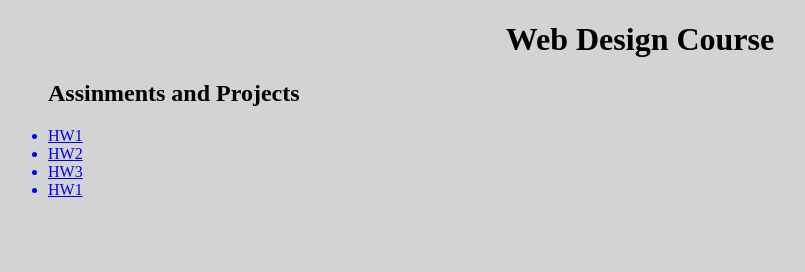
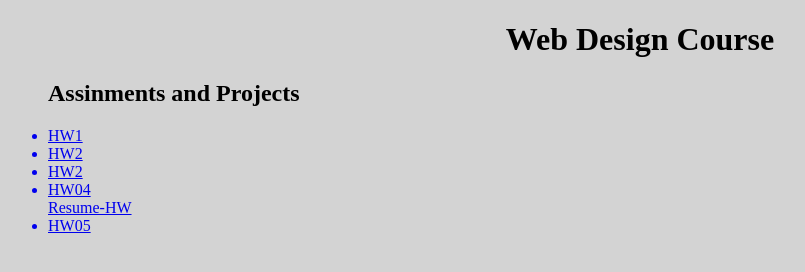
Before and after one commit to ayah89/CIS-1300-WebDesign, a plain HTML site: page index.html in a window 1280 px wide. Shown: the whole page, without its empty margins (0-805 px from the left). Drawn offline with Linux system fonts and the light colour scheme.

Commit message:
Update index.html

```diff
--- a/index.html
+++ b/index.html
@@ -19,9 +19,11 @@
       <h2>Assinments and Projects</h2>
      <a href="#"><li>HW1</li></a>
      <a href="#"><li>HW2</li></a>
-     <a href="#"><li>HW3</li></a>
-     <a href="https://ayah89.github.io/CIS-1300-WebDesign/Resume_HW_New/index%20(1).html"></li></a>
-     <a href="#"><li>HW1</li></a>
+     <a href="#"><li>HW2</li></a>
+     <a href="https://ayah89.github.io/CIS-1300-WebDesign/HW04/index%20(1).html"><li>HW04</li></a>
+     <a href="https://ayah89.github.io/CIS-1300-WebDesign/Resume_HW_New/index%20(1).html">Resume-HW</li></a>
+     <a href="https://ayah89.github.io/CIS-1300-WebDesign/HW05/index%20(1).html"><li>HW05</li></a>
+
 
     </ul>
 
```
